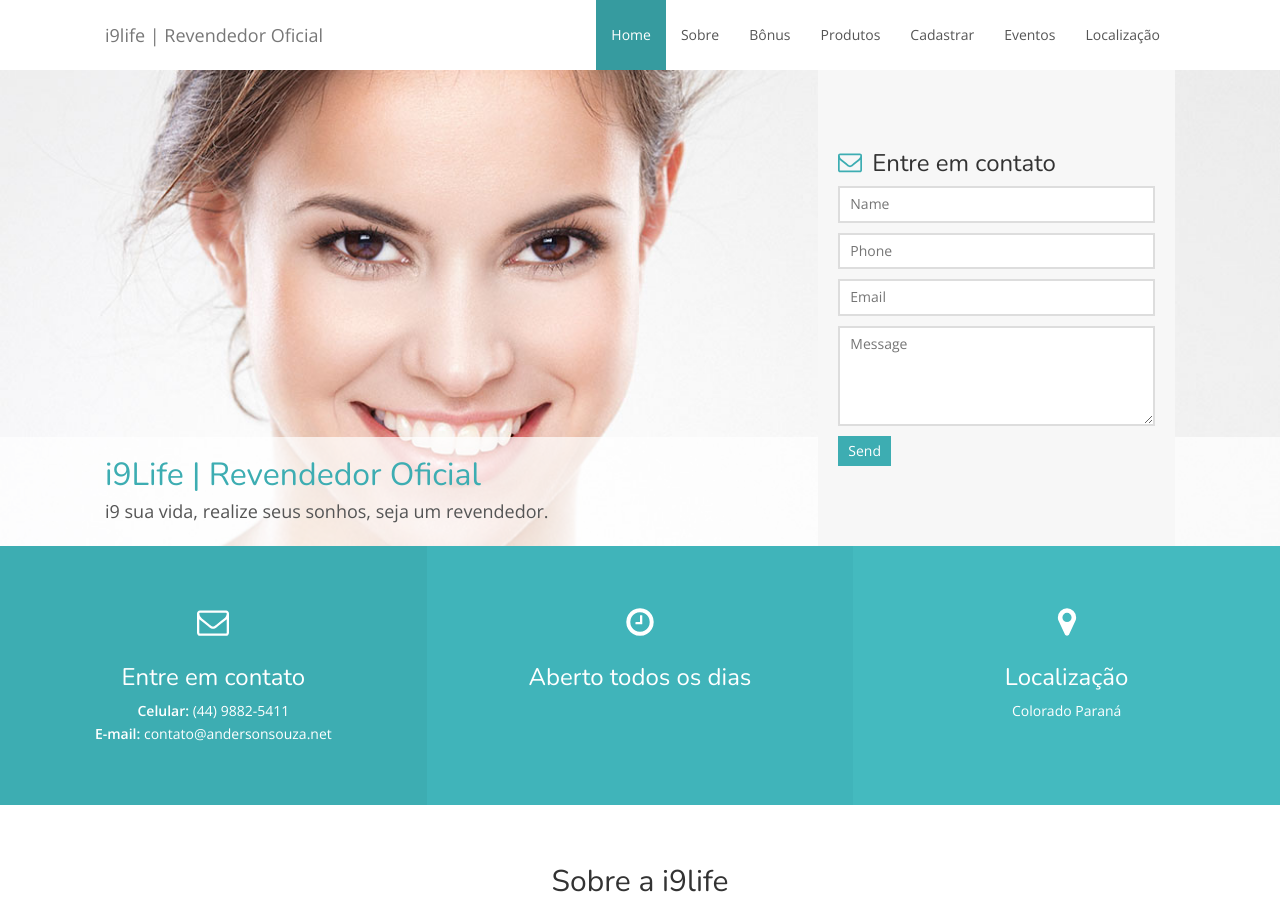
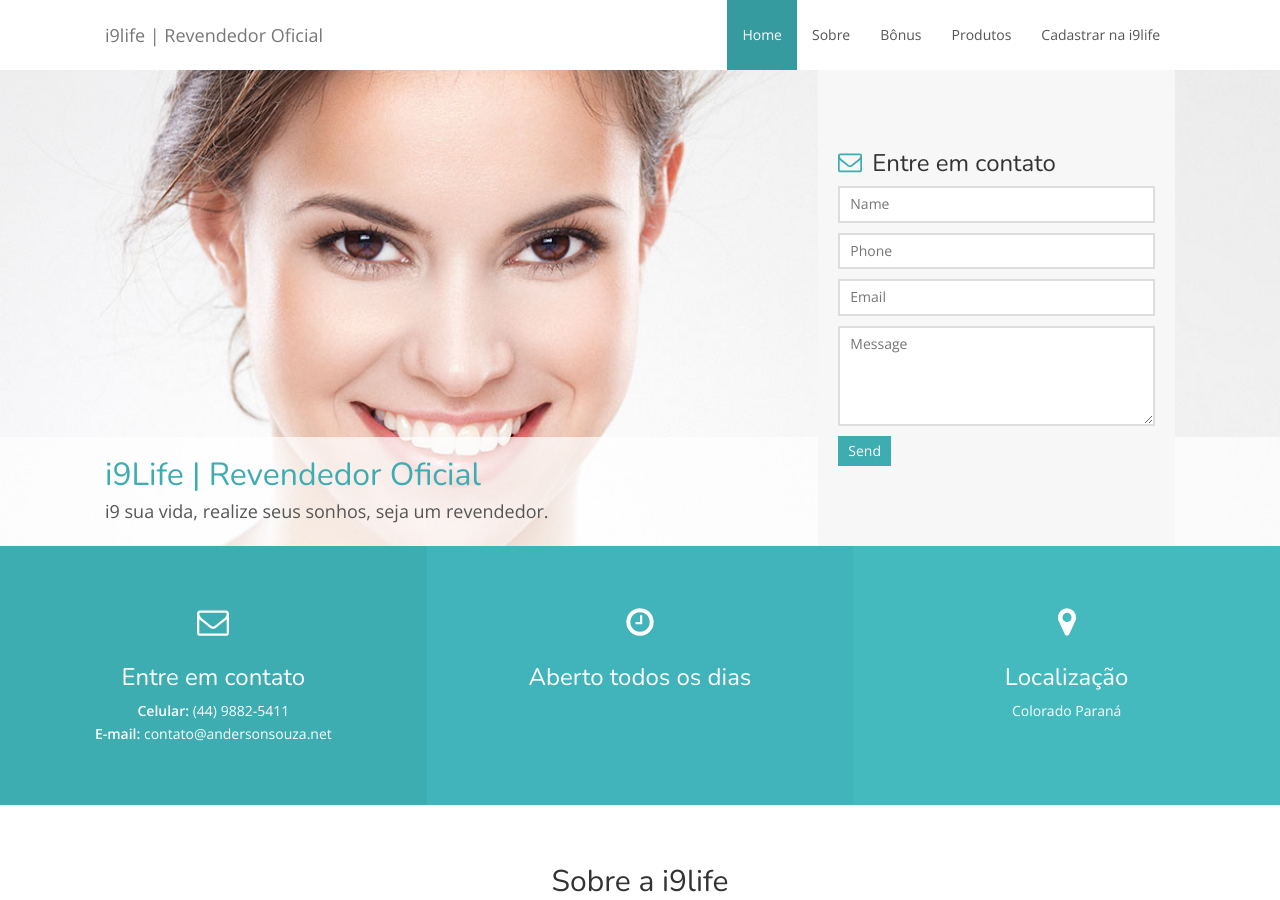
Before and after one commit to cadastroinove/cadastroinove.github.io, a Jekyll site: the page built from index.html, in a window 1280 px wide and 900 px high. Built offline with Jekyll 4.4.1, drawn with Linux system fonts in a browser that asks for light colours; nearby versions of some CDN libraries.

Commit message:
Melhorias e alteração de layout

```diff
--- a/_includes/header.html
+++ b/_includes/header.html
@@ -19,9 +19,7 @@
                 <li><a class="scroll" href="#about">Sobre</a></li>
                 <li><a class="scroll" href="#treatments">Bônus</a></li>
                 <li><a class="scroll" href="#team">Produtos</a></li>
-                <li><a class="scroll" href="#cadastrar">Cadastrar</a></li>
-                <li><a class="scroll" href="#gallery">Eventos</a></li>
-                <li><a class="scroll" href="#location">Localização</a></li>
+                <li><a class="scroll" href="#cadastrar">Cadastrar na i9life</a></li>
             </ul>
         </div>
     </div>
```
